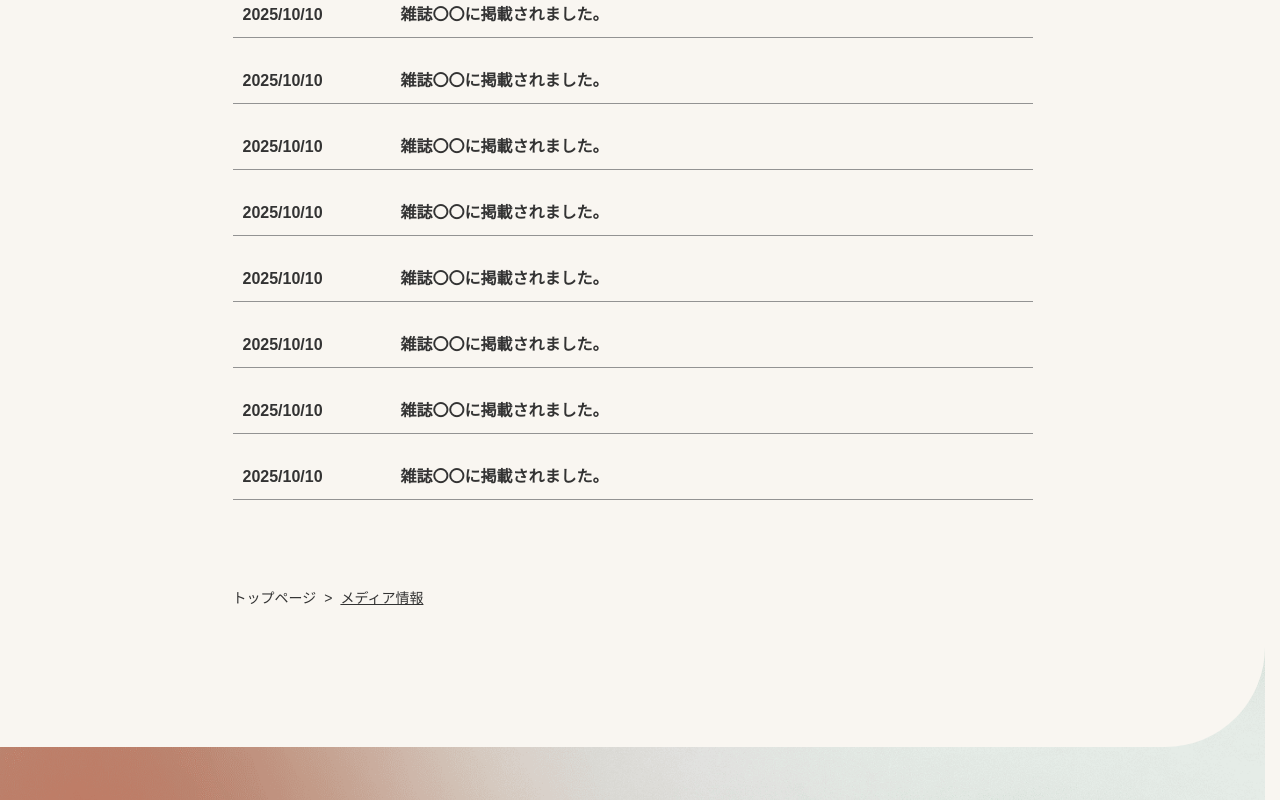
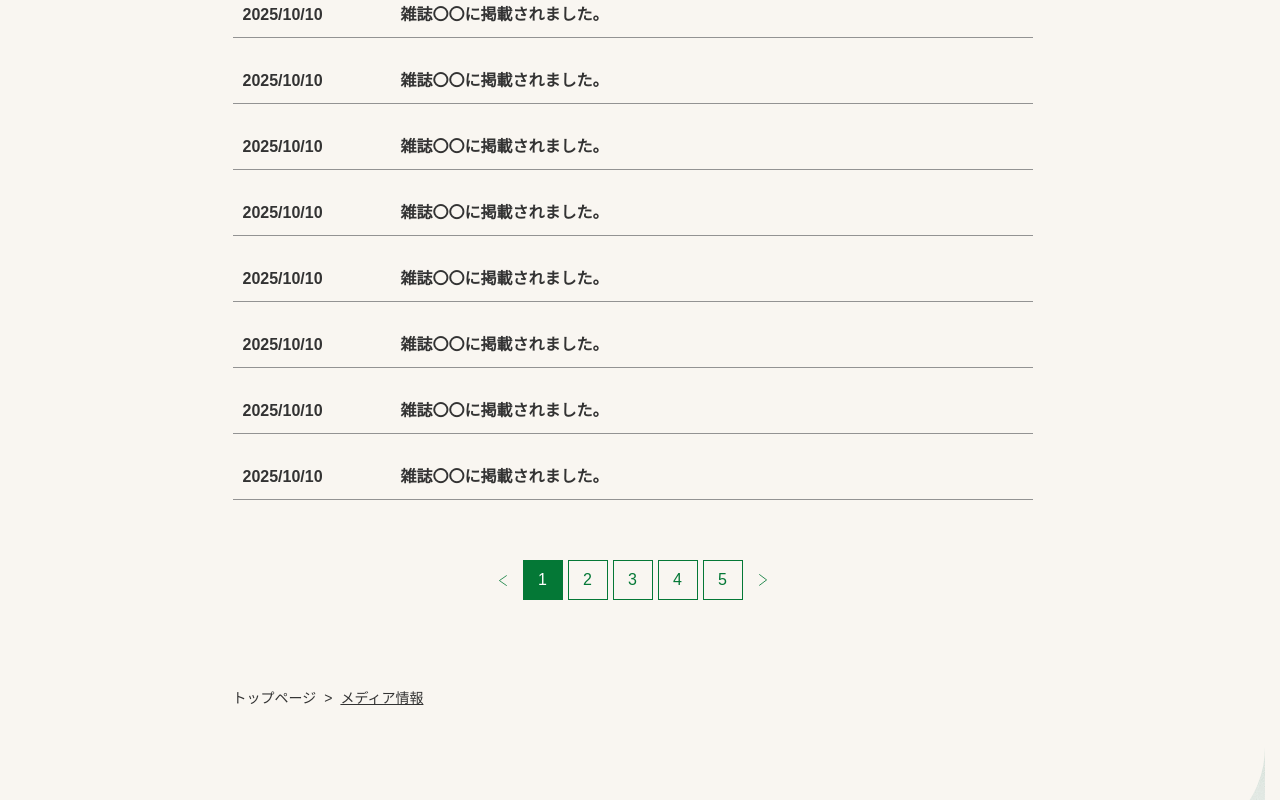
Before and after one commit to msnsdy/wagou, a Next.js app: page /media in a window 1280 px wide. Shown: the part 560-1360 px from the top of the page. Built offline with nearby package versions, Linux system fonts and the light colour scheme.

Commit message:
メディア情報一覧ページの作成

```diff
--- a/src/app/media/Media.module.css
+++ b/src/app/media/Media.module.css
@@ -11,10 +11,65 @@
 .list {
   display: grid;
   row-gap: 5px;
-  padding-bottom: 36px;
-
   @media (width >= 768px) {
     row-gap: 30px;
-    padding-bottom: 50px;
   }
 }
+
+.pagination {
+  margin: 60px 0 50px;
+  display: flex;
+  align-items: center;
+  justify-content: center;
+  column-gap: 16px;
+}
+
+.arrow {
+  width: 9px;
+  height: 13px;
+}
+
+.arrowImage {
+  aspect-ratio: 9 / 13;
+  width: 100%;
+  height: auto;
+  object-fit: contain;
+}
+
+.arrow.prev {
+  transform: rotate(180deg);
+}
+
+.numbers {
+  display: flex;
+  gap: 5px;
+}
+
+.number {
+  display: grid;
+  place-content: center;
+  border: solid 1px var(--primary-color);
+  aspect-ratio: 1;
+  width: 40px;
+  color: var(--primary-color);
+  font-size: 16px;
+  line-height: 26px;
+  transition: background-color 0.3s, color 0.3s;
+
+  &.isCurrent {
+    background-color: var(--primary-color);
+    color: var(--White);
+  }
+
+  &:focus-visible {
+    background-color: var(--primary-color);
+    color: var(--White);
+  }
+
+  @media (any-hover: hover) {
+    &:hover {
+      background-color: var(--primary-color);
+      color: var(--White);
+    }
+  }
+}
--- a/src/app/media/page.tsx
+++ b/src/app/media/page.tsx
@@ -2,6 +2,8 @@ import styles from "./Media.module.css";
 import PageFirstView from "@/components/layout/PageFirstView";
 import MediaItem from "@/components/ui/MediaItem";
 import Breadcrumb from "@/components/layout/Breadcrumb";
+import Image from "next/image";
+import Link from "next/link";
 
 export default function Media() {
   const medias = [
@@ -28,41 +30,116 @@ export default function Media() {
 
       <article className={styles.media}>
         <div className={styles.container}>
+          <div className={styles.wrapper}>
             <ul className={styles.list}>
               <li className={styles.item}>
-              <MediaItem date="2025/10/10" title="雑誌〇〇に掲載されました。" />
+                <MediaItem
+                  date="2025/10/10"
+                  title="雑誌〇〇に掲載されました。"
+                />
               </li>
               <li className={styles.item}>
-              <MediaItem date="2025/10/10" title="雑誌〇〇に掲載されました。" />
+                <MediaItem
+                  date="2025/10/10"
+                  title="雑誌〇〇に掲載されました。"
+                />
               </li>
               <li className={styles.item}>
-              <MediaItem date="2025/10/10" title="雑誌〇〇に掲載されました。" />
+                <MediaItem
+                  date="2025/10/10"
+                  title="雑誌〇〇に掲載されました。"
+                />
               </li>
               <li className={styles.item}>
-              <MediaItem date="2025/10/10" title="雑誌〇〇に掲載されました。" />
+                <MediaItem
+                  date="2025/10/10"
+                  title="雑誌〇〇に掲載されました。"
+                />
               </li>
               <li className={styles.item}>
-              <MediaItem date="2025/10/10" title="雑誌〇〇に掲載されました。" />
+                <MediaItem
+                  date="2025/10/10"
+                  title="雑誌〇〇に掲載されました。"
+                />
               </li>
               <li className={styles.item}>
-              <MediaItem date="2025/10/10" title="雑誌〇〇に掲載されました。" />
+                <MediaItem
+                  date="2025/10/10"
+                  title="雑誌〇〇に掲載されました。"
+                />
               </li>
               <li className={styles.item}>
-              <MediaItem date="2025/10/10" title="雑誌〇〇に掲載されました。" />
+                <MediaItem
+                  date="2025/10/10"
+                  title="雑誌〇〇に掲載されました。"
+                />
               </li>
               <li className={styles.item}>
-              <MediaItem date="2025/10/10" title="雑誌〇〇に掲載されました。" />
+                <MediaItem
+                  date="2025/10/10"
+                  title="雑誌〇〇に掲載されました。"
+                />
               </li>
               <li className={styles.item}>
-              <MediaItem date="2025/10/10" title="雑誌〇〇に掲載されました。" />
+                <MediaItem
+                  date="2025/10/10"
+                  title="雑誌〇〇に掲載されました。"
+                />
               </li>
               <li className={styles.item}>
-              <MediaItem date="2025/10/10" title="雑誌〇〇に掲載されました。" />
+                <MediaItem
+                  date="2025/10/10"
+                  title="雑誌〇〇に掲載されました。"
+                />
               </li>
               <li className={styles.item}>
-              <MediaItem date="2025/10/10" title="雑誌〇〇に掲載されました。" />
+                <MediaItem
+                  date="2025/10/10"
+                  title="雑誌〇〇に掲載されました。"
+                />
               </li>
             </ul>
+            <div className={styles.pagination}>
+              <Link className={`${styles.arrow} ${styles.prev}`} href="/blog/">
+                <Image
+                  src="/common/page-arrow.svg"
+                  alt=""
+                  width="9"
+                  height="13"
+                  className={styles.arrowImage}
+                />
+              </Link>
+              <div className={styles.numbers}>
+                <Link
+                  className={`${styles.number} ${styles.isCurrent}`}
+                  href="/blog/"
+                >
+                  1
+                </Link>
+                <Link className={styles.number} href="/blog/">
+                  2
+                </Link>
+                <Link className={styles.number} href="/blog/">
+                  3
+                </Link>
+                <Link className={styles.number} href="/blog/">
+                  4
+                </Link>
+                <Link className={styles.number} href="/blog/">
+                  5
+                </Link>
+              </div>
+              <Link className={`${styles.arrow} ${styles.next}`} href="/blog/">
+                <Image
+                  src="/common/page-arrow.svg"
+                  alt=""
+                  width="9"
+                  height="13"
+                  className={styles.arrowImage}
+                />
+              </Link>
+            </div>
+          </div>
           <Breadcrumb items={breadcrumbItems} />
         </div>
       </article>
```
Also changed, not shown: src/app/blog/page.tsx (+5 -2 lines). Lines whose indentation alone changed are shown as unchanged.
